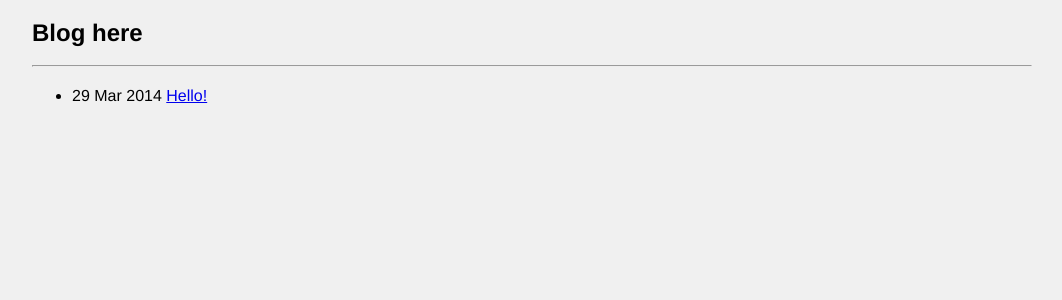
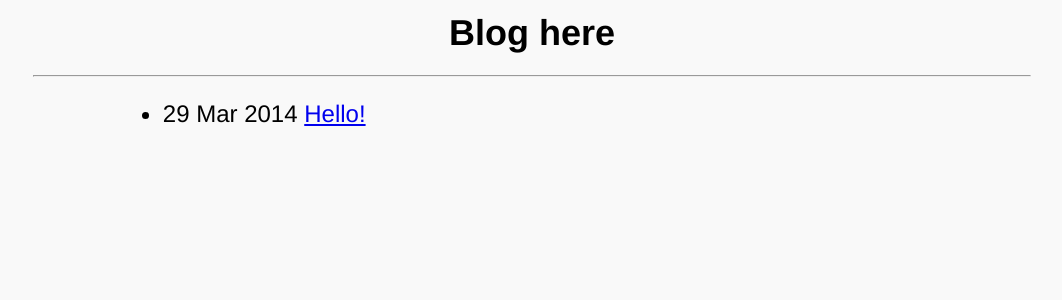
Before and after one commit to dream0411/dream0411.github.io, a Jekyll site: the page built from index.md, in a window 1280 px wide. Shown: the top 300 px of the page, without its empty margins (108-1170 px from the left). Built offline with Jekyll 4.4.1, drawn with Linux system fonts in a browser that asks for light colours.

Commit message:
modify style

```diff
--- a/_layouts/default.html
+++ b/_layouts/default.html
@@ -8,10 +8,12 @@
 	<body>
 		<section class="page">
 			<header>
-				<h2>{{ page.title }}</h2>
-				<span>{{ page.date }}</span>
+				<div class="article-title">
+					<h2>{{ page.title }}</h2>
+					<span class="date">{{ page.date }}</span>
+				</div>
 			</header>
-			<hr/>
+			<hr class="clear-both"/>
 			<main>
 				<article>
 				{{ content }}
--- a/css/style.css
+++ b/css/style.css
@@ -1,14 +1,32 @@
 body {
+	font-size: 1.5em;
 	font-family: 'Helvetica Neue', Helvetica, Arial, sans-serif;
 	line-height: 25.5px;
-	background-color: rgb(240, 240, 240);
+	background-color: rgb(249, 249, 249);
+}
+
+.clear-both {
+	clear: both;
 }
 
 .page {
-	width: 1000px;
+	width: 88%;
+	max-width: 998px;
 	margin: 20px auto;
 }
 
 main {
 	width: 90%;
+	padding-bottom: 50px;
 }
+
+.date {
+	float: right;
+}
+article {
+	width: 80%;
+	margin: 20px auto;
+}
+.article-title {
+	text-align: center;
+}
```
Also changed, not shown: style.css (deleted, +0 -14 lines), README.md.
